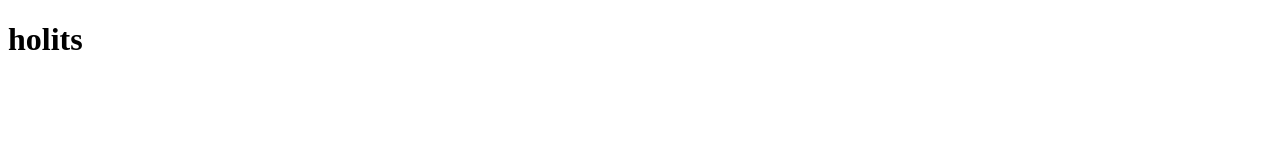
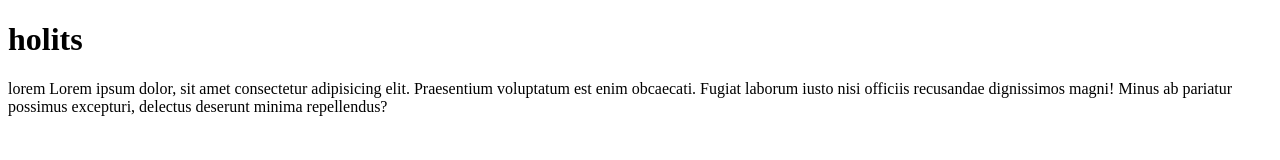
Before and after one commit to Amyhel2/practica-basica, a plain HTML site: page index.html in a window 1280 px wide. Drawn offline with Linux system fonts and the light colour scheme.

Commit message:
cuarto cambio

```diff
--- a/index.html
+++ b/index.html
@@ -7,5 +7,8 @@
 </head>
 <body>
     <h1>holits</h1>
+    <p>lorem
+        Lorem ipsum dolor, sit amet consectetur adipisicing elit. Praesentium voluptatum est enim obcaecati. Fugiat laborum iusto nisi officiis recusandae dignissimos magni! Minus ab pariatur possimus excepturi, delectus deserunt minima repellendus?
+    </p>
 </body>
 </html>
```
